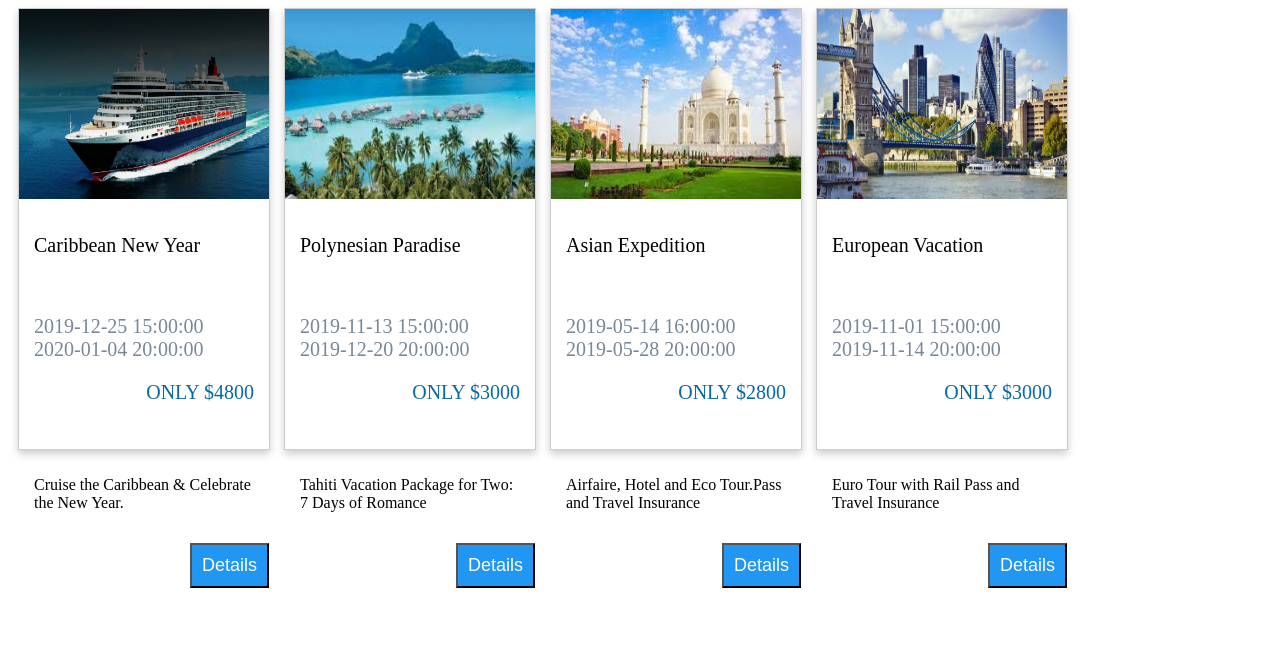
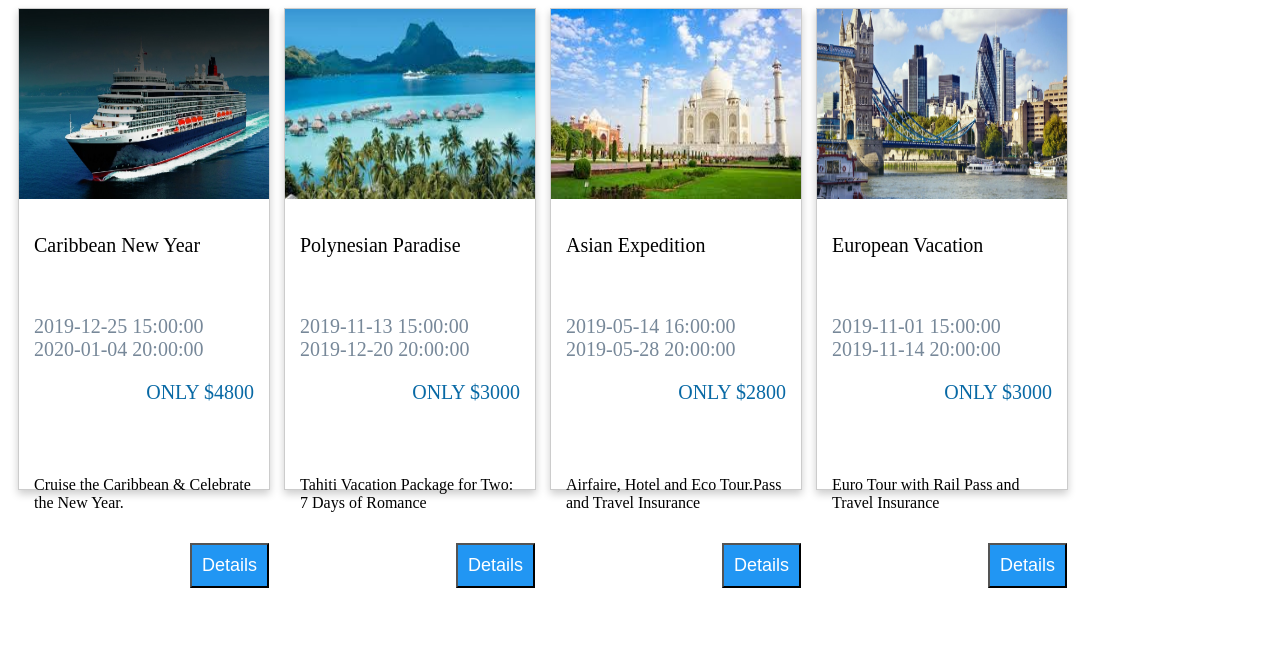
Before and after one commit to Ellen201906/TravelExperts2, a PHP site: page /my/packages.php in a window 1280 px wide. Shown: the top 650 px of the page. Run offline with PHP 8.4, Linux system fonts and the light colour scheme; data comes from the database, SQL or seed files in the repository; data that the repository does not hold is empty.

Commit message:
Update packages.css

```diff
--- a/packages.css
+++ b/packages.css
@@ -6,7 +6,7 @@ div.card {
   margin-left:10px;
   border: 1px solid #ccc;
   width: 250px;
-  height:440px;
+  height:480px;
   display: inline-block;
   box-shadow: 0 4px 8px 0 rgba(0,0,0,0.2);
   transition: 0.3s;
```
